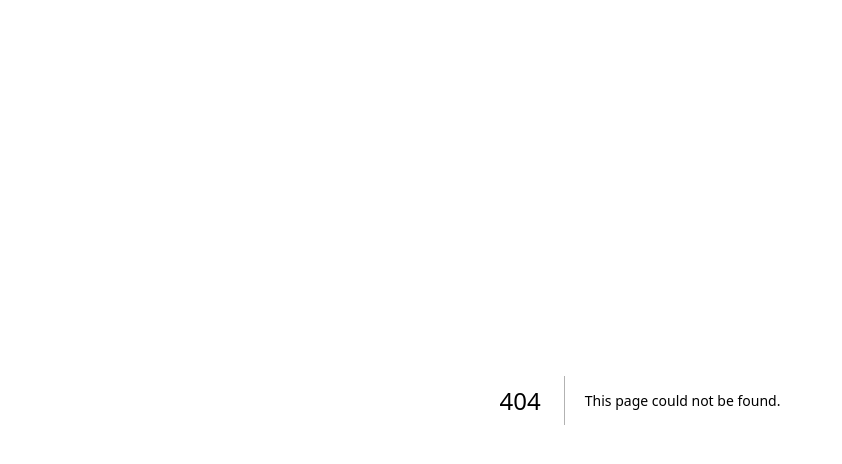
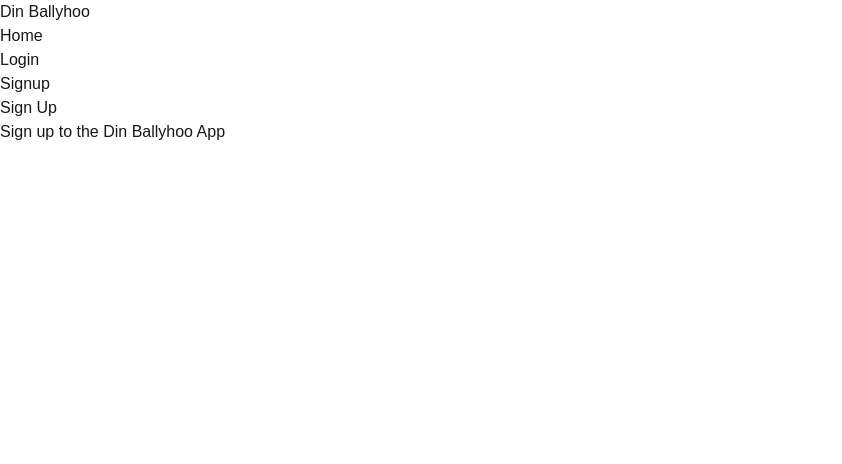
Before and after one commit to jahend412/din-ballyhoo, a Next.js app in the folder din-ballyhoo-app/client/: page /signup in a window 1280 px wide. Before the commit this address had no page. Shown: the top 464 px of the page, without its empty margins (0-842 px from the left). Built offline with nearby package versions, Linux system fonts and the light colour scheme.

Commit message:
Create page.js
Create Signup page

```diff
--- /dev/null
+++ b/din-ballyhoo-app/client/app/signup/page.js
@@ -0,0 +1,11 @@
+import Header from "@/components/Header";
+
+export default function SignUpPage() {
+  return (
+    <main>
+      <Header />
+      <h1>Sign Up</h1>
+      <p>Sign up to the Din Ballyhoo App</p>
+    </main>
+  );
+}
```
